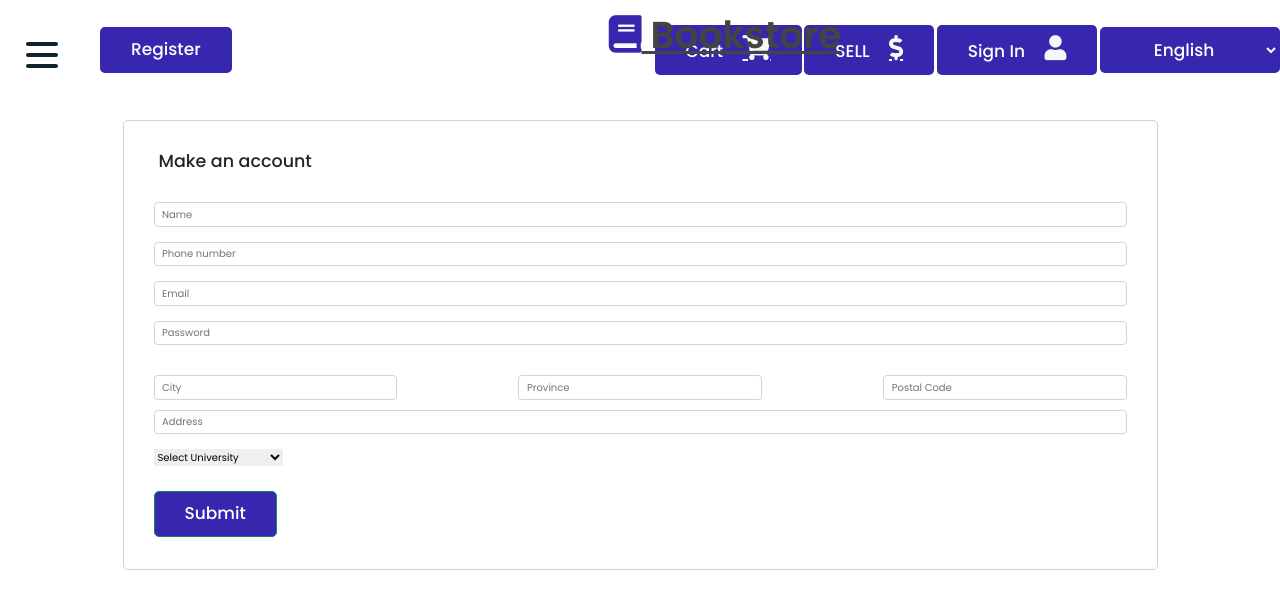
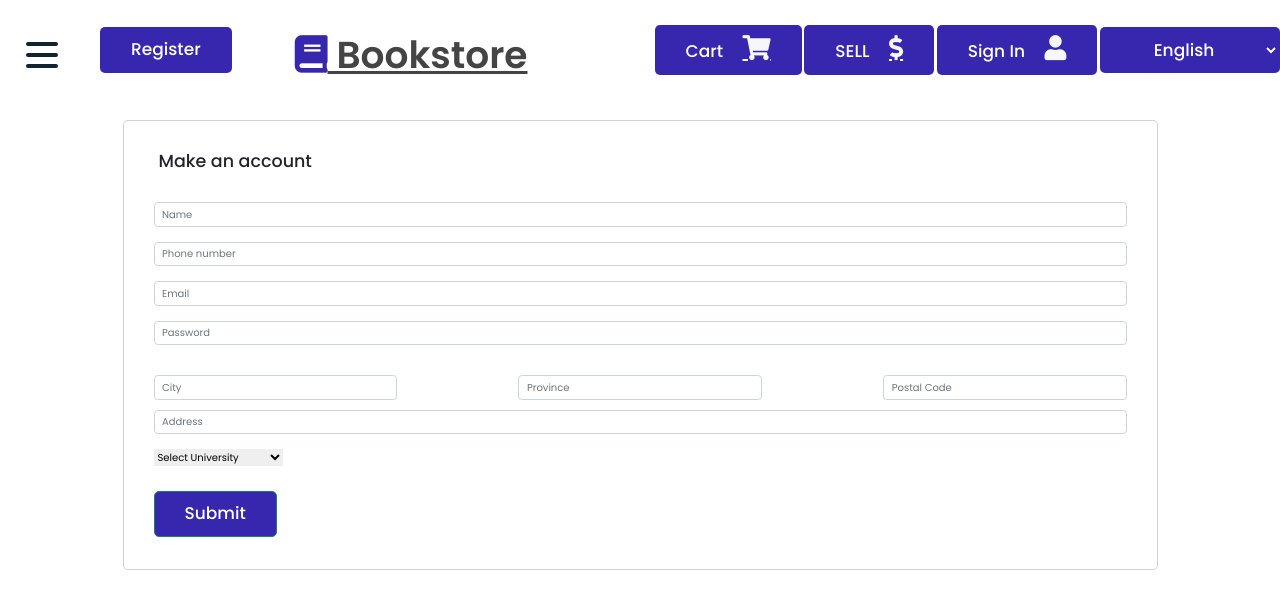
Before and after one commit to Ant13731/4HC3_Group_9_Hi-fi_Prototype, a plain HTML site: page views/createAccount.html in a window 1280 px wide. Drawn offline with nearby package versions, Linux system fonts and the light colour scheme.

Commit message:
bookstore heading aligned

```diff
--- a/views/createAccount.html
+++ b/views/createAccount.html
@@ -47,7 +47,9 @@
             </div>
         </nav></div>
         <button onclick="location.href='createAccount.html'" class="btn" style="position:absolute;left:10rem;">Register</button>
-        <a href="../index.html" class="logo main-logo"><i class="fas fa-book"></i> Bookstore</a>
+        <a style="text-align-last: auto; position: relative; left:30px ;" href="#" class="logo main-logo"
+        ><i class="fas fa-book "></i> Bookstore</a
+      >
 
         <div class="icons">
             <div id="search-btn" class="fas fa-search"></div>
```
Also changed, not shown: index.html (+2 -2 lines), views/accountDetails.html (+3 -1 lines), views/cart.html (+3 -1 lines), views/checkout.html (+3 -1 lines), views/explore.html (+3 -1 lines), views/itemDetails.html (+3 -1 lines), views/sellItem.html (+3 -1 lines).
